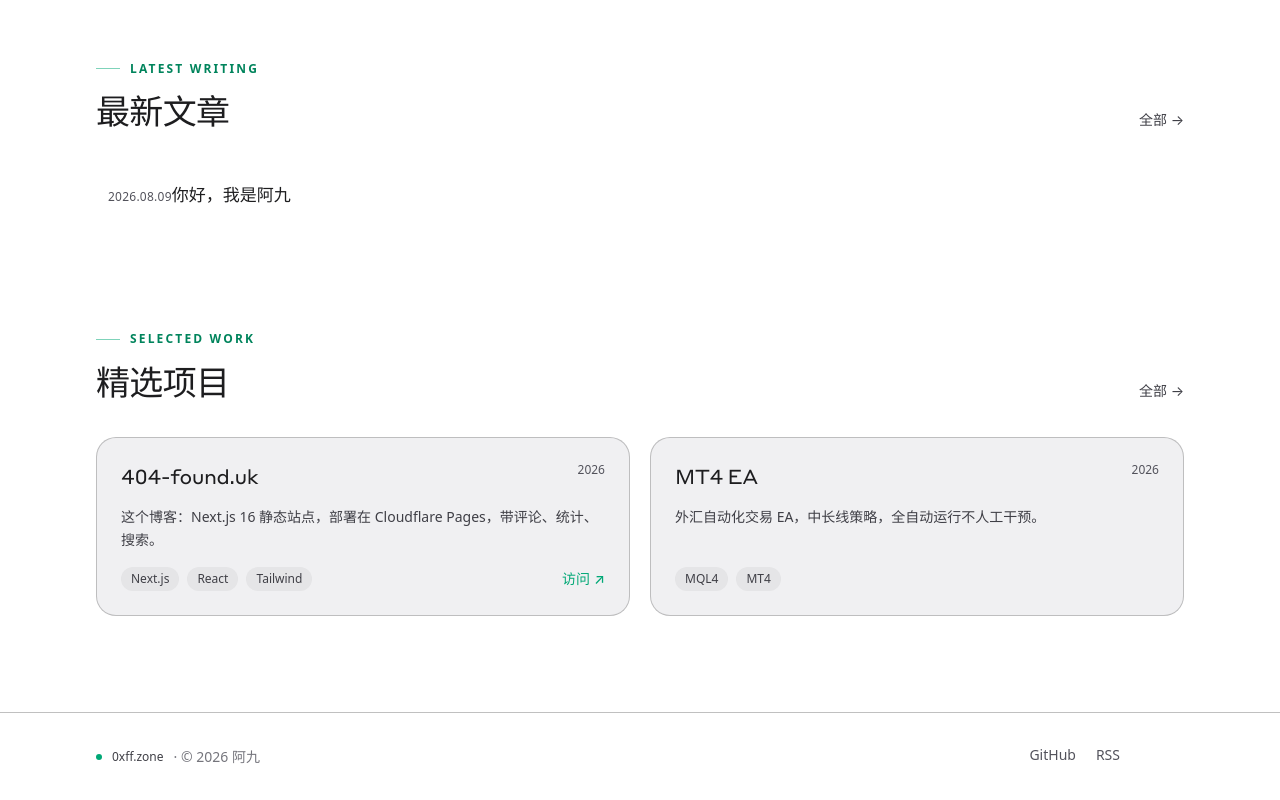
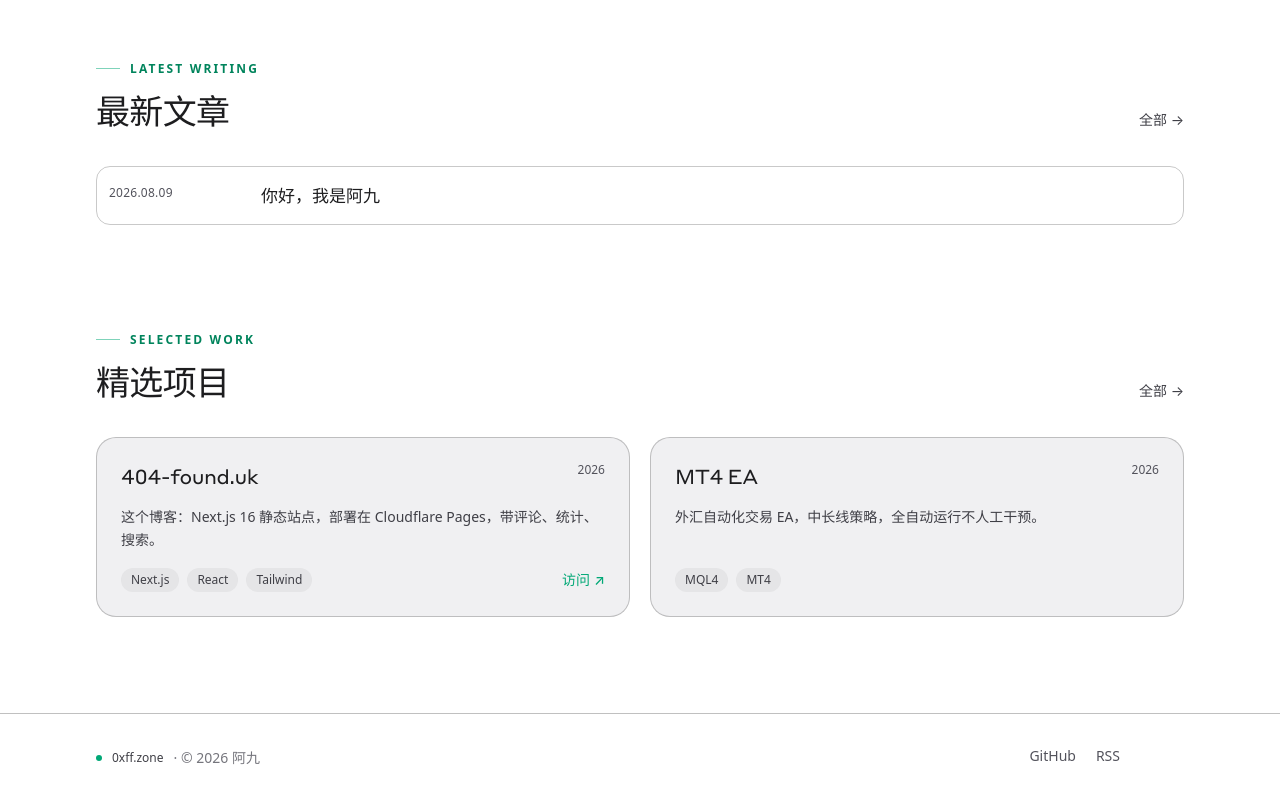
Before and after one commit to ZeniX-ally/blog-comments, a Next.js app: page / in a window 1280 px wide. Shown: the part 923-1723 px from the top of the page. Built offline with nearby package versions, Linux system fonts and the light colour scheme.

Commit message:
fix: post-link 去掉 display:block 覆盖(修复日期标题零间距),加细边框

```diff
--- a/src/app/globals.css
+++ b/src/app/globals.css
@@ -666,18 +666,21 @@ body {
 }
 
 /* ------------------------------------------------------------
-   苹果式轻列表:无分隔线,间距分组,hover 淡灰底(News 风格)
+   苹果式轻列表:细边框分组,hover 淡灰底
    ------------------------------------------------------------ */
 .post-link {
-  display: block;
   padding: 1rem 0.75rem;
+  border: 1px solid var(--card-border);
   border-radius: 0.875rem;
-  transition: background-color 200ms var(--ease-out);
+  transition:
+    background-color 200ms var(--ease-out),
+    border-color 200ms var(--ease-out);
 }
 
 @media (hover: hover) and (pointer: fine) {
   .post-link:hover {
     background: var(--surface-soft);
+    border-color: rgba(0, 168, 118, 0.35);
   }
 }
 
```
